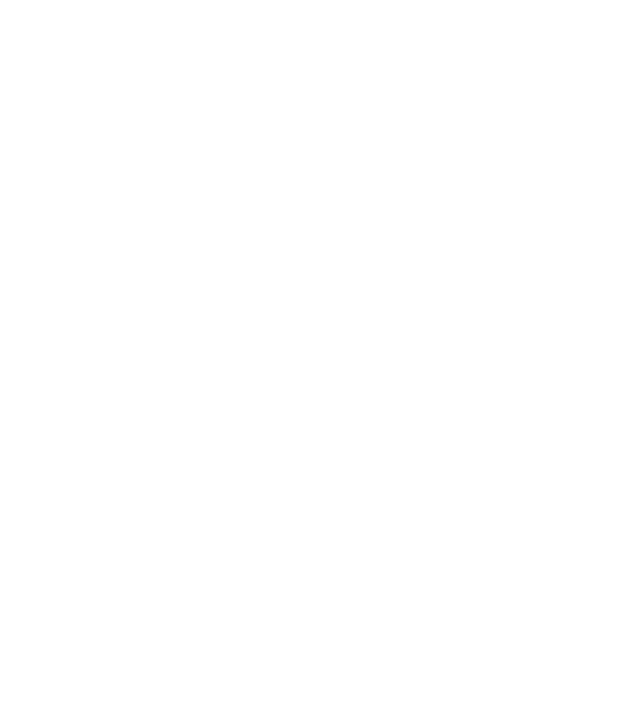
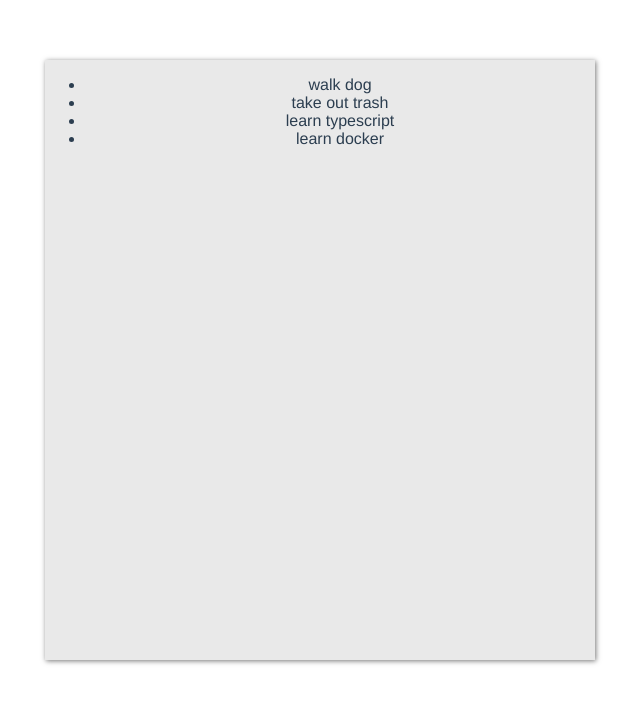
Before and after one commit to theAndrewCline/vue-todo, a Vue app in the folder client/: page / in a window 1280 px wide. Shown: the top 702 px of the page, without its empty margins (320-960 px from the left). Built offline with nearby package versions, Linux system fonts and the light colour scheme.

Commit message:
feat: display initial list, no dynamic data

```diff
--- a/client/src/App.vue
+++ b/client/src/App.vue
@@ -1,12 +1,17 @@
 <template>
-  <div id="app"></div>
+  <div id="app">
+    <ListContainer />
+  </div>
 </template>
 
 <script lang="ts">
 import { Component, Vue } from "vue-property-decorator";
+import ListContainer from './components/ListContainer.vue'
 
 @Component({
-  components: {}
+  components: {
+    ListContainer,
+  },
 })
 export default class App extends Vue {}
 </script>
@@ -19,5 +24,8 @@
   text-align: center;
   color: #2c3e50;
   margin-top: 60px;
+  display: flex;
+  justify-content: center;
+  align-items: center;
 }
 </style>
--- /dev/null
+++ b/client/src/components/ListContainer.vue
@@ -0,0 +1,42 @@
+<template>
+  <div class='ListContainer'>
+    <ul>
+        <ListItem
+            v-for="todo in todos"
+            :key="todo.text"
+            :todo="todo"
+        />
+  </ul>
+
+  </div>
+
+</template>
+
+<script lang="ts">
+import ListItem from './ListItem.vue'
+
+export default {
+    components: {
+        ListItem
+    },
+    data: function () {
+        return {
+            todos: [
+                { text: 'walk dog' },
+                { text: 'take out trash' },
+                { text: 'learn typescript'},
+                { text: 'learn docker' }
+            ]
+        }
+    },
+}
+</script>
+
+<style scoped>
+    .ListContainer {
+        background: #e9e9e9;
+        width: 550px;
+        height: 600px;
+        box-shadow: 1px 1px 5px #777777
+    }
+</style>
--- /dev/null
+++ b/client/src/components/ListItem.vue
@@ -0,0 +1,20 @@
+<template>
+    <li>
+        {{ todo.text }}
+    </li>
+</template>
+
+<script>
+
+export default  {
+    props: {
+        todo: {
+            type: Object,
+            required: true
+        }
+    }
+}
+</script>
+
+<style scoped>
+</style>
```
Also changed, not shown: client/src/components/Input.vue (added, +16 -0 lines).
